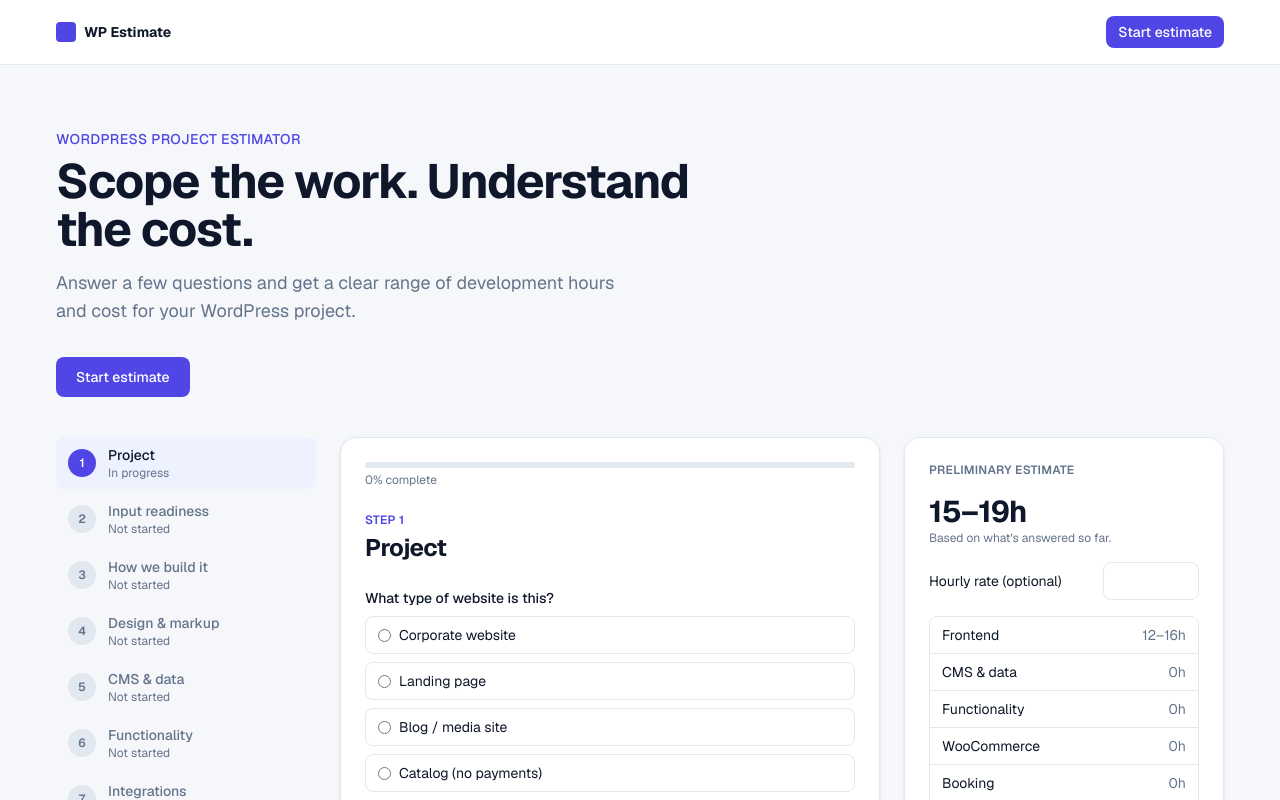
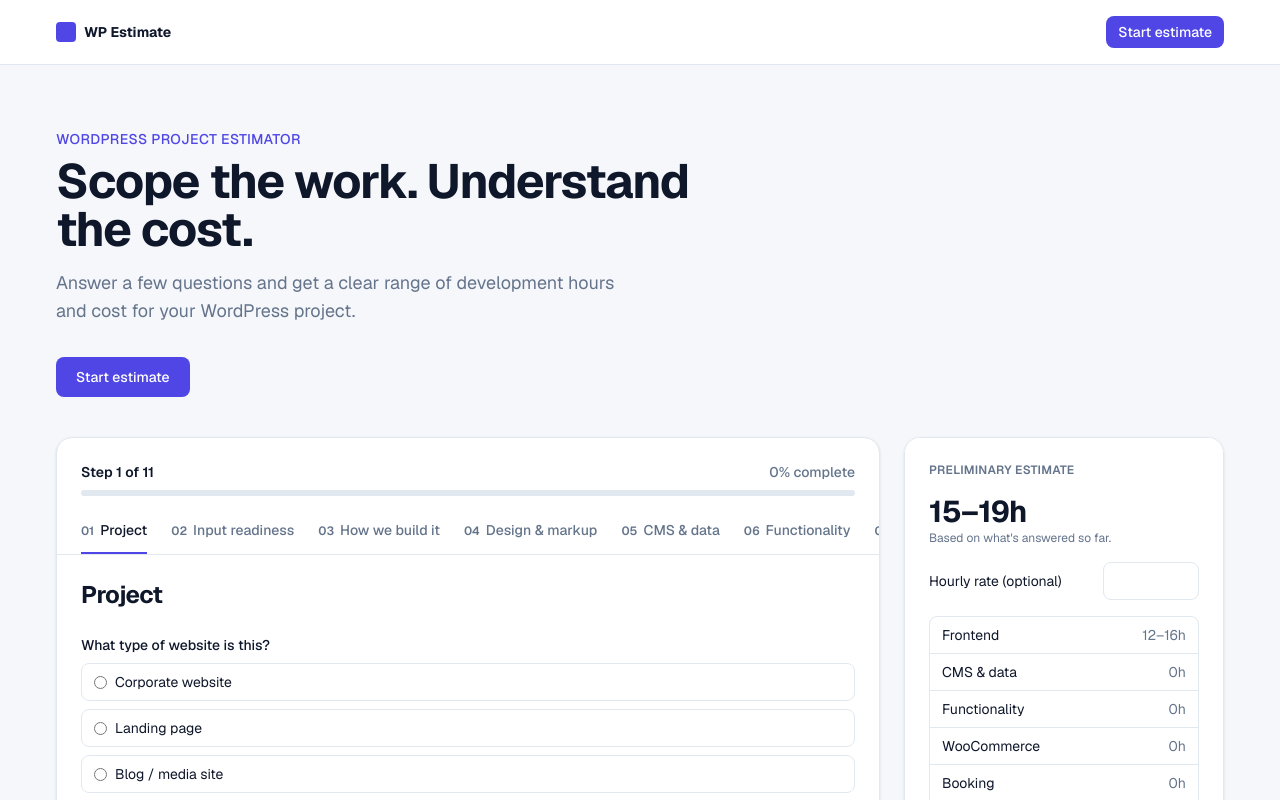
Before and after one commit to YedomakhaDev/wp-website-estimator, a Next.js app: page / in a window 1280 px wide. Shown: the top 800 px of the page. Built offline with nearby package versions, Linux system fonts and the light colour scheme.

Commit message:
feat: replace sidebar step navigation with a scrollable tab strip

```diff
--- a/src/components/Calculator.tsx
+++ b/src/components/Calculator.tsx
@@ -1,6 +1,6 @@
 "use client";
 
-import { useState } from "react";
+import { useEffect, useRef, useState } from "react";
 import {
     applyHourlyRate,
     calculateEstimate,
@@ -140,6 +140,7 @@ export default function Calculator() {
     const [answers, setAnswers] = useState<AnswerMap>({});
     const [hourlyRate, setHourlyRate] = useState<number | "">("");
     const [currentStepId, setCurrentStepId] = useState<string>(steps[0].id);
+    const tabRefs = useRef<Record<string, HTMLButtonElement | null>>({});
 
     function setAnswer(questionId: string, value: AnswerValue) {
         setAnswers((previous) => ({ ...previous, [questionId]: value }));
@@ -161,70 +162,63 @@ export default function Calculator() {
         if (step) setCurrentStepId(step.id);
     }
 
+    useEffect(() => {
+        tabRefs.current[currentStepId]?.scrollIntoView({
+            behavior: "smooth",
+            inline: "center",
+            block: "nearest",
+        });
+    }, [currentStepId]);
+
     return (
-        <div className="grid gap-6 lg:grid-cols-[260px_1fr_320px]">
-            <nav className="space-y-1">
+        <div className="grid gap-6 lg:grid-cols-[1fr_320px]">
+            <div className="min-w-0 rounded-card border border-border bg-surface p-6 shadow-sm">
+                <div className="flex items-center justify-between">
+                    <p className="text-sm font-semibold text-foreground">
+                        Step {currentIndex + 1} of {visibleSteps.length}
+                    </p>
+                    <p className="text-sm font-medium text-muted-foreground">{progressPercent}% complete</p>
+                </div>
+
+                <div className="mt-2 h-1.5 w-full overflow-hidden rounded-full bg-border">
+                    <div
+                        className="h-full rounded-full bg-primary transition-all"
+                        style={{ width: `${progressPercent}%` }}
+                    />
+                </div>
+
+                <div className="-mx-6 mt-6 flex gap-6 overflow-x-auto border-b border-border px-6">
                     {visibleSteps.map((step, index) => {
                         const status = getStepStatus(step, answers, index === currentIndex);
 
                         return (
                             <button
                                 key={step.id}
+                                ref={(el) => {
+                                    tabRefs.current[step.id] = el;
+                                }}
                                 type="button"
                                 onClick={() => goTo(index)}
-                            className={`flex w-full items-center gap-3 rounded-control px-3 py-2 text-left ${
-                                status === "current" ? "bg-primary-subtle" : ""
+                                className={`shrink-0 whitespace-nowrap border-b-2 pb-3 text-sm font-medium ${
+                                    status === "current"
+                                        ? "border-primary text-foreground"
+                                        : status === "upcoming"
+                                          ? "border-transparent text-muted-foreground"
+                                          : "border-transparent text-foreground"
                                 }`}
                             >
-                            <span
-                                className={`flex h-7 w-7 shrink-0 items-center justify-center rounded-full text-xs font-semibold ${
-                                    status === "completed"
-                                        ? "bg-success-subtle text-success"
-                                        : status === "current"
-                                          ? "bg-primary text-primary-foreground"
-                                          : "bg-border text-muted-foreground"
-                                }`}
-                            >
-                                {status === "completed" ? "✓" : index + 1}
+                                <span className="mr-1.5 text-xs font-semibold text-muted-foreground">
+                                    {String(index + 1).padStart(2, "0")}
                                 </span>
-                            <span>
-                                <span
-                                    className={`block text-sm font-medium ${
-                                        status === "upcoming" ? "text-muted-foreground" : "text-foreground"
-                                    }`}
-                                >
                                 {step.title}
-                                </span>
-                                <span className="block text-xs text-muted-foreground">
-                                    {status === "completed"
-                                        ? "Completed"
-                                        : status === "current"
-                                          ? "In progress"
-                                          : "Not started"}
-                                </span>
-                            </span>
                             </button>
                         );
                     })}
-            </nav>
-
-            <div className="rounded-card border border-border bg-surface p-6 shadow-sm">
-                <div className="mb-6">
-                    <div className="h-1.5 w-full overflow-hidden rounded-full bg-border">
-                        <div
-                            className="h-full rounded-full bg-primary transition-all"
-                            style={{ width: `${progressPercent}%` }}
-                        />
-                    </div>
-                    <p className="mt-1 text-xs text-muted-foreground">{progressPercent}% complete</p>
                 </div>
 
                 {currentStep && (
                     <>
-                        <p className="text-xs font-semibold uppercase tracking-wide text-primary">
-                            Step {currentIndex + 1}
-                        </p>
-                        <h2 className="mt-1 text-2xl font-bold tracking-tight text-foreground">
+                        <h2 className="mt-6 text-2xl font-bold tracking-tight text-foreground">
                             {currentStep.title}
                         </h2>
 
```
Lines whose indentation alone changed are shown as unchanged.
